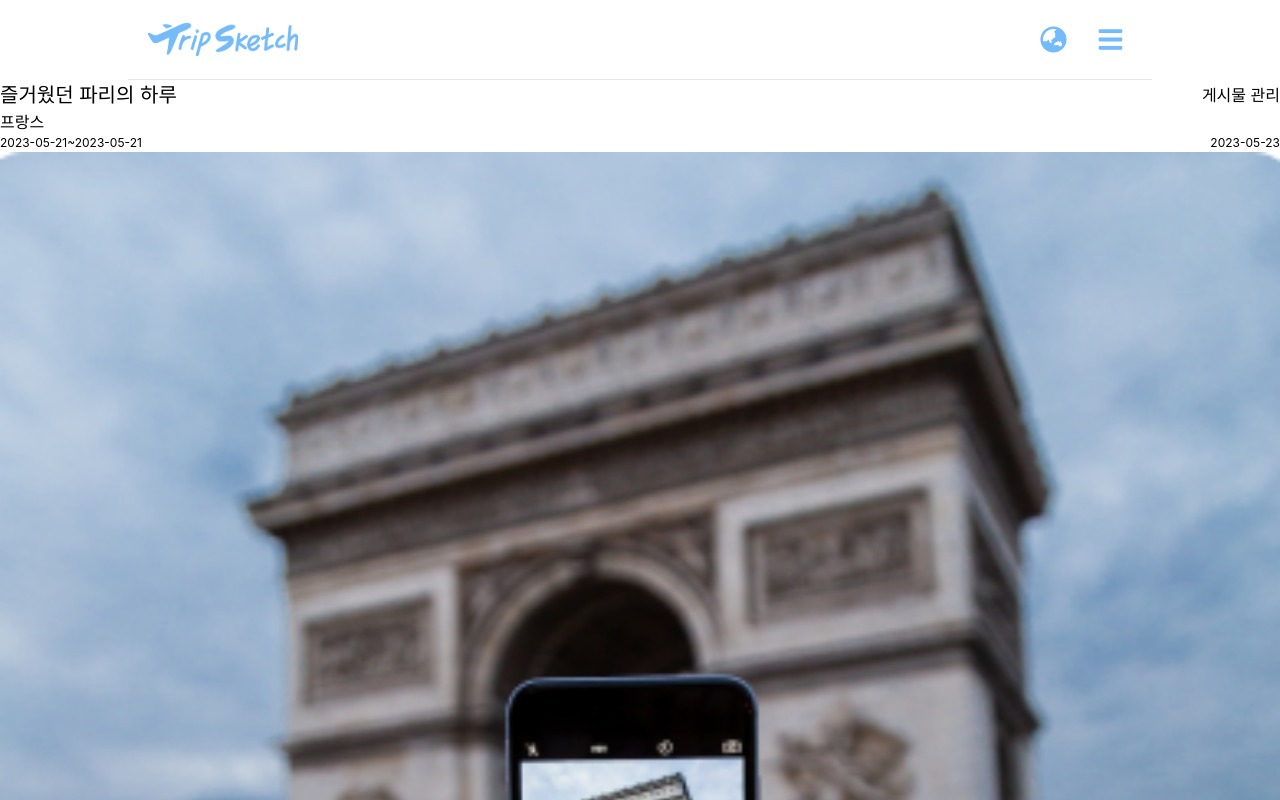
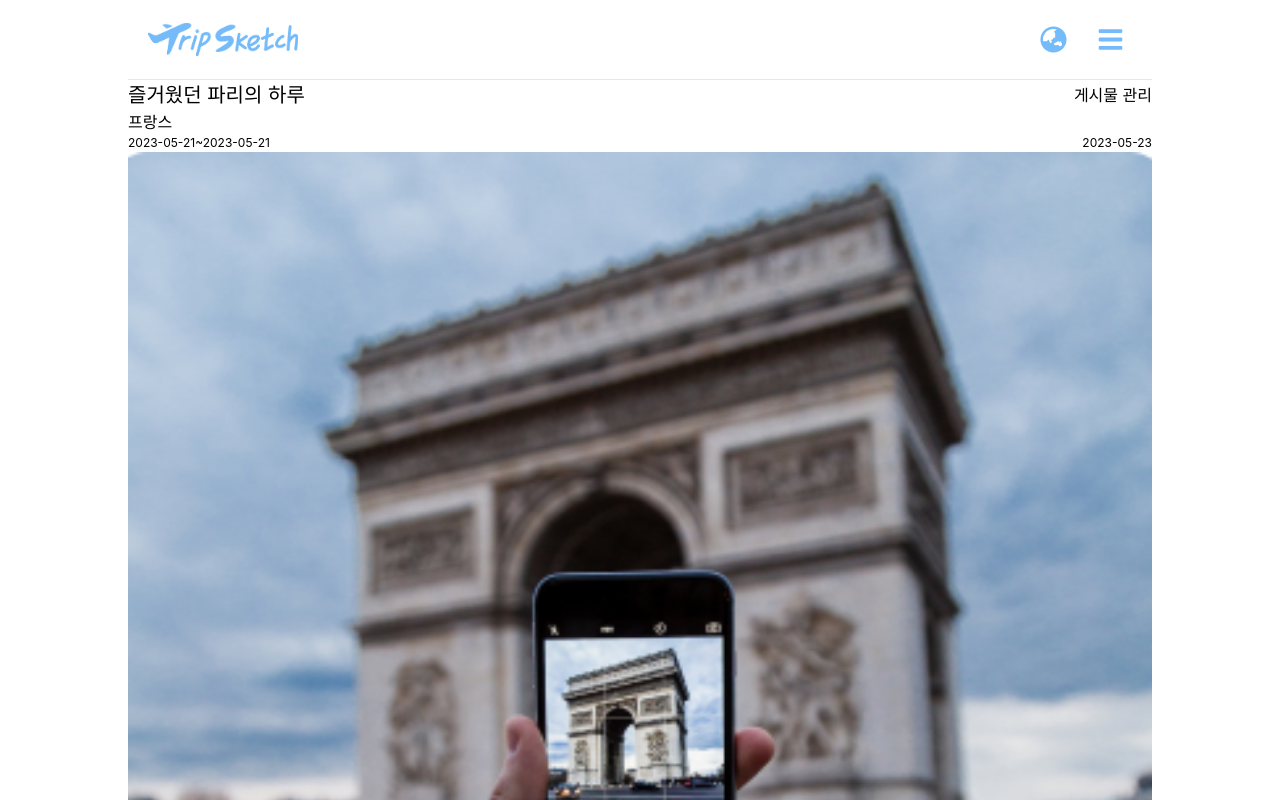
Before and after one commit to rhquddnr95/hg_front, a React (Create React App) app: page /1/1 in a window 1280 px wide. Shown: the top 800 px of the page. Built offline with nearby package versions, Linux system fonts and the light colour scheme; what react-geocode would draw is missing.

Commit message:
Design : 레이아웃 변경

```diff
--- a/src/pages/post/ViewPostPage.tsx
+++ b/src/pages/post/ViewPostPage.tsx
@@ -6,13 +6,14 @@ import PostCommentsContainer from "../../components/post/PostCommentsContainer";
 const ViewContainer = styled.div`
   display: flex;
   flex-direction: column;
-  justify-content: center;
   align-items: center;
   width: 100%;
   margin: 0 auto;
   min-width: 390px;
   min-height: 390px;
   gap: 20px;
+  max-width: 1024px;
+  max-height: 1024px;
 `;
 
 const ViewPostPage = () => {
```
